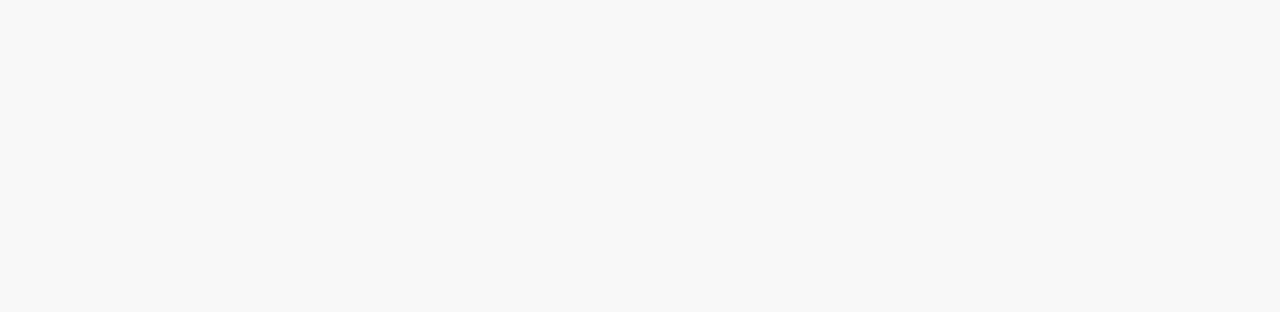
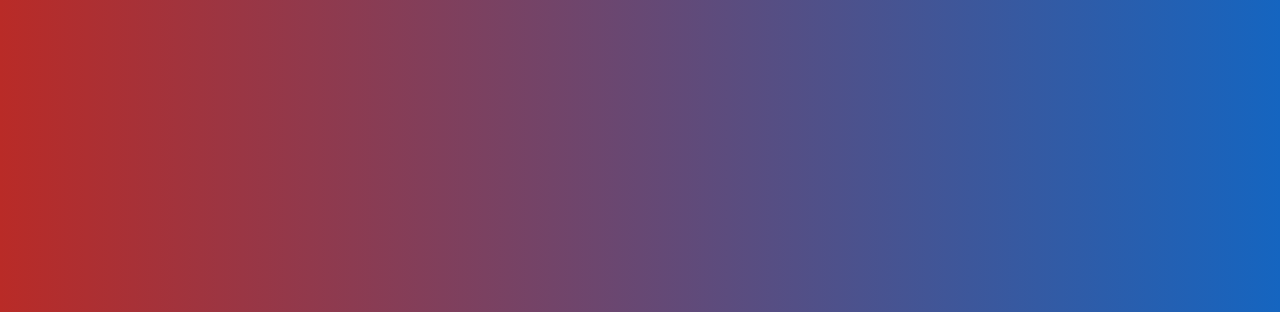
Before and after one commit to PritiranjanPatra2/Keyboard, a plain HTML site: page index.html in a window 1280 px wide. Shown: the top 312 px of the page. Drawn offline with Linux system fonts and the light colour scheme.

Commit message:
bg-col changed

```diff
--- a/index.html
+++ b/index.html
@@ -6,7 +6,7 @@
     <style>
         body {
             font-family: Arial, sans-serif;
-            background-color: #f8f8f8;
+            background: linear-gradient(to right, #b92b27, #1565c0);
             margin: 0;
             padding: 0;
             display: flex;
```
